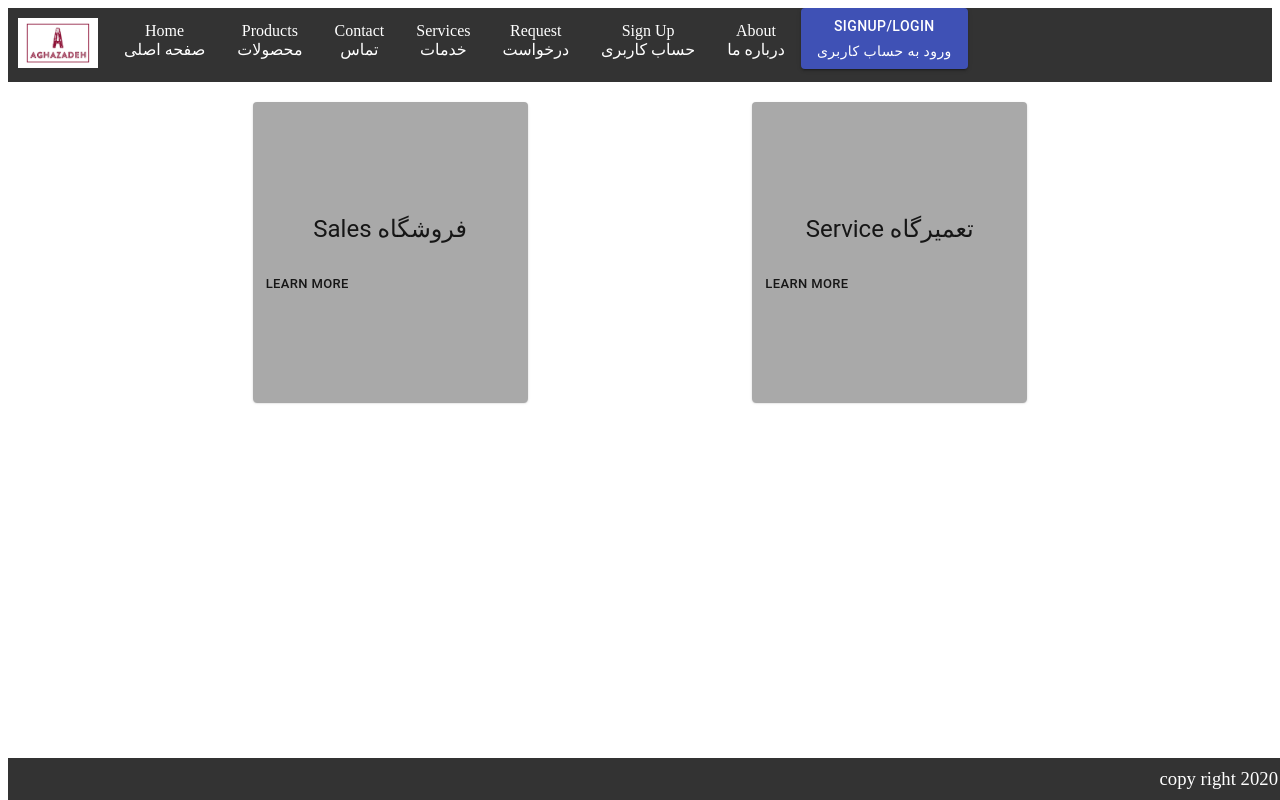
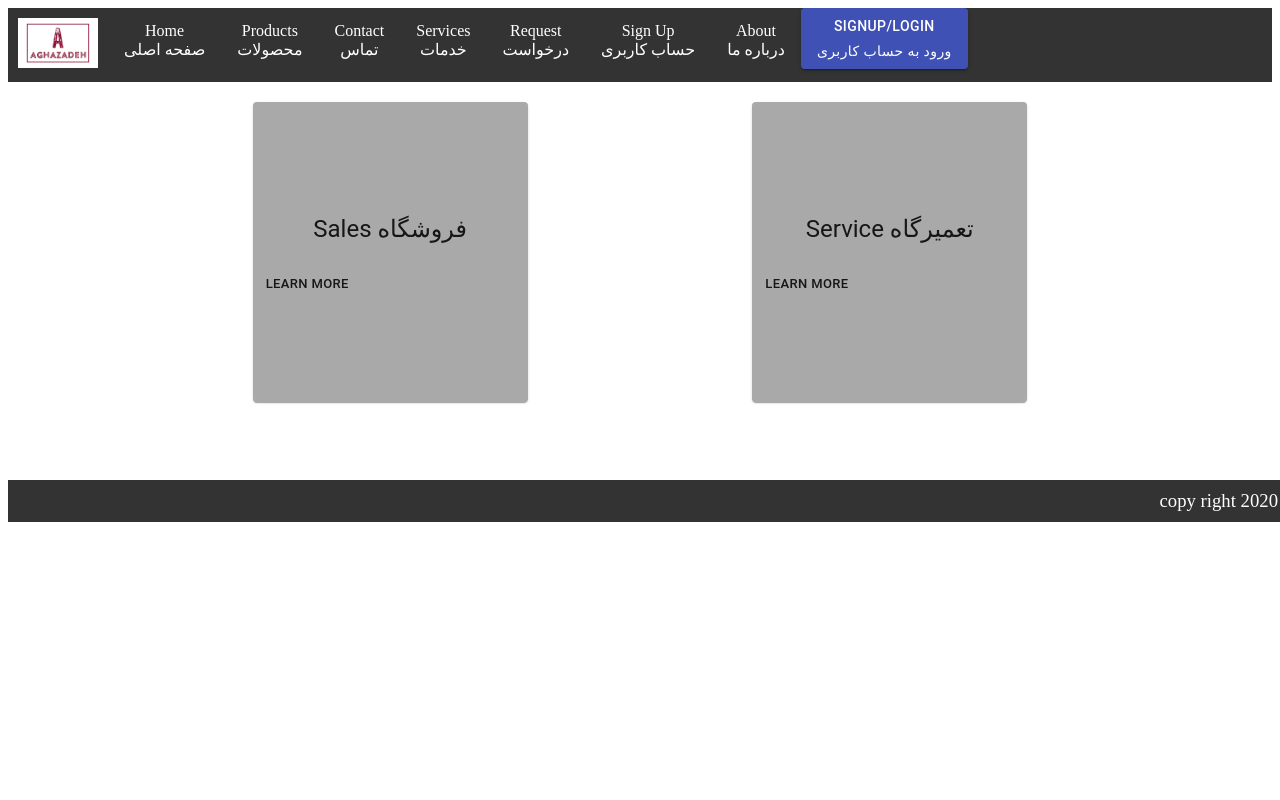
Before and after one commit to zahraaliaghazadeh/Aghazadeh, a React (Create React App) app in the folder client/: page / in a window 1280 px wide. Built offline with nearby package versions, Linux system fonts and the light colour scheme.

Commit message:
styling to help footer

```diff
--- a/client/src/App.css
+++ b/client/src/App.css
@@ -0,0 +1,7 @@
+html {
+    position: relative;
+}
+
+body {
+    margin-bottom: 100px;
+}
```
